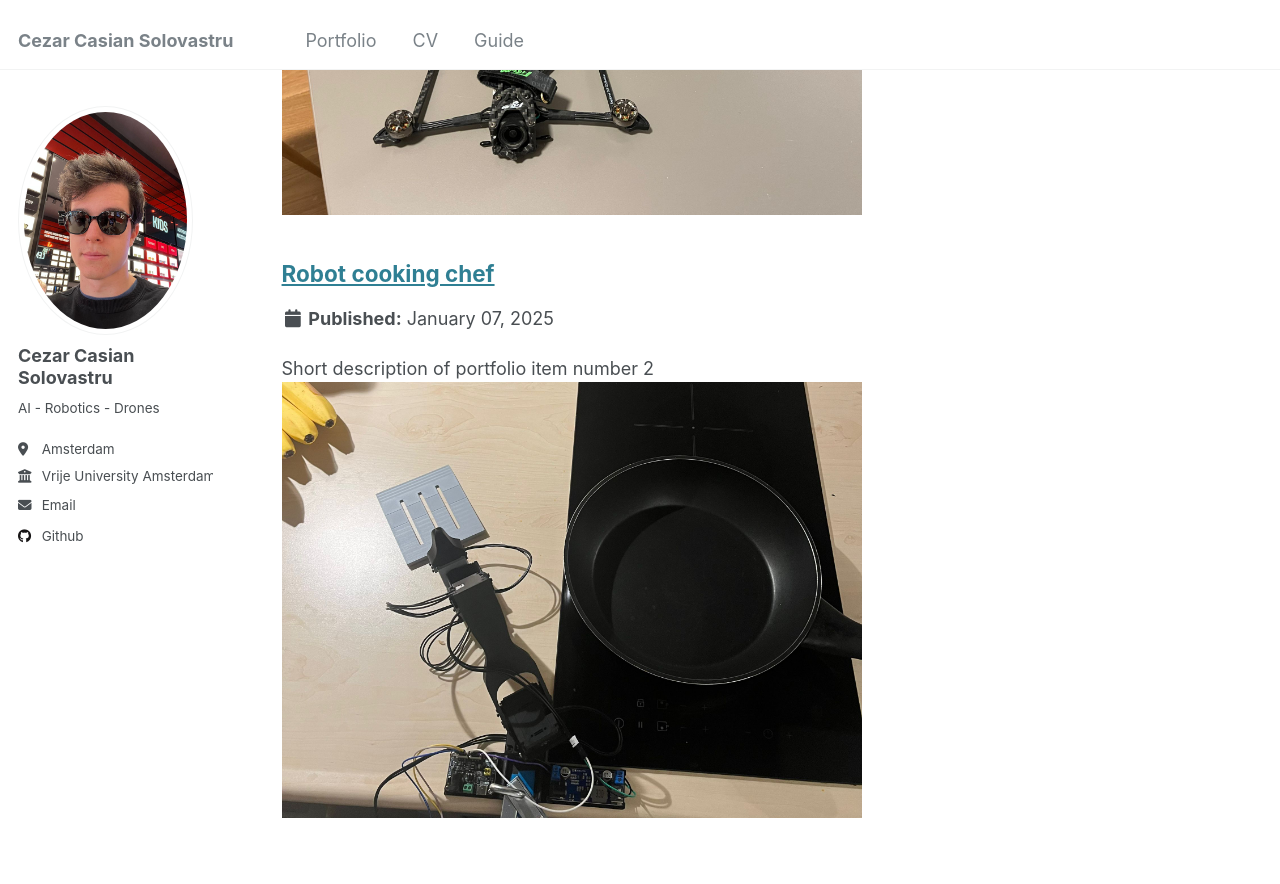
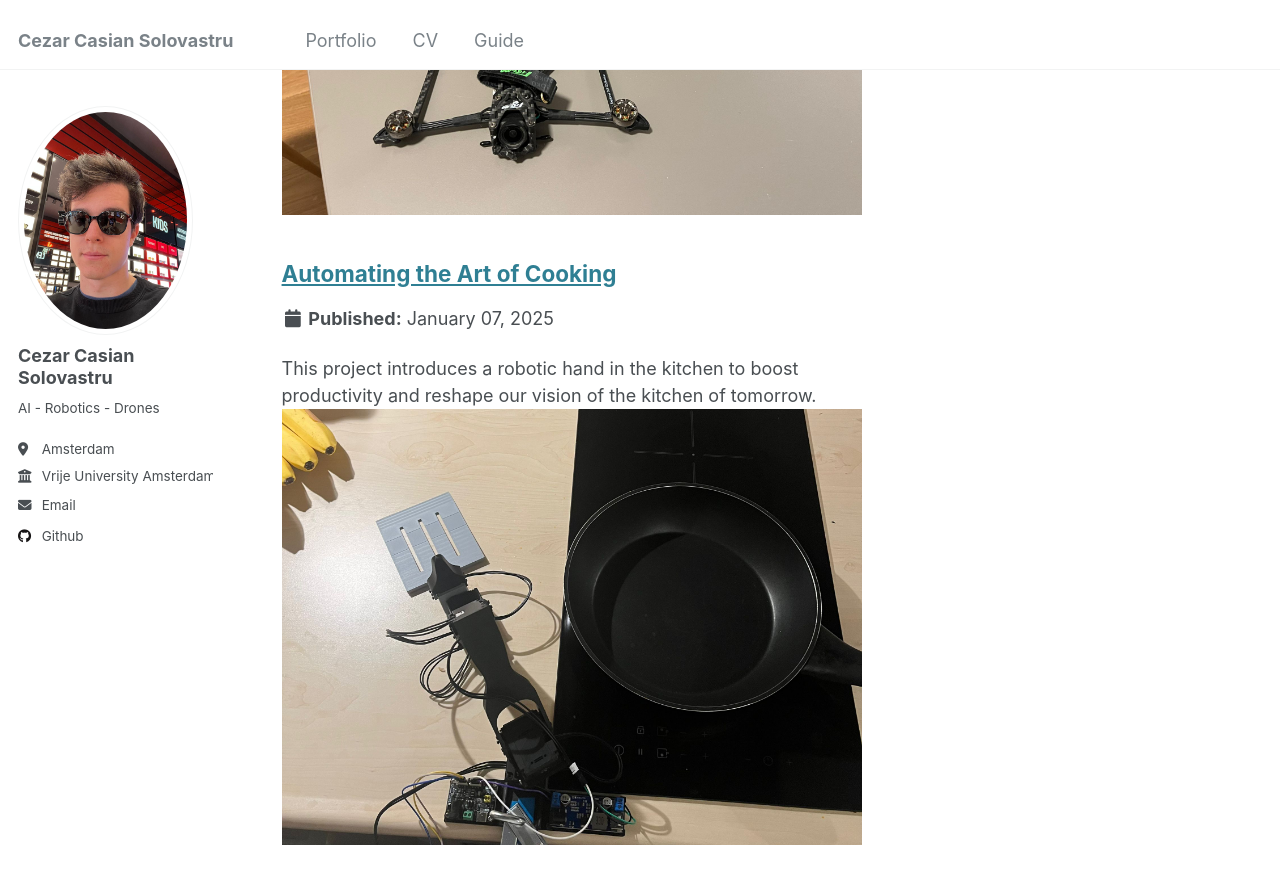
Before and after one commit to cezarsolo1/cezarsolo1.github.io, a Jekyll site: the page built from _pages/portfolio.html, in a window 1280 px wide and 900 px high, scrolled down 522 px. Shown: the top 884 px of the window. Built offline with Jekyll 4.4.1, drawn with Linux system fonts in a browser that asks for light colours.

Commit message:
Update portfolio-2.html

```diff
--- a/_portfolio/portfolio-2.html
+++ b/_portfolio/portfolio-2.html
@@ -1,6 +1,6 @@
 ---
-title: "Robot cooking chef"
-excerpt: "Short description of portfolio item number 2 <br/><img src='/images/cooking.jpeg'>"
+title: "Automating the Art of Cooking"
+excerpt: "This project introduces a robotic hand in the kitchen to boost productivity and reshape our vision of the kitchen of tomorrow.<br/><img src='/images/cooking.jpeg'>"
 collection: portfolio
 ---
 
```
